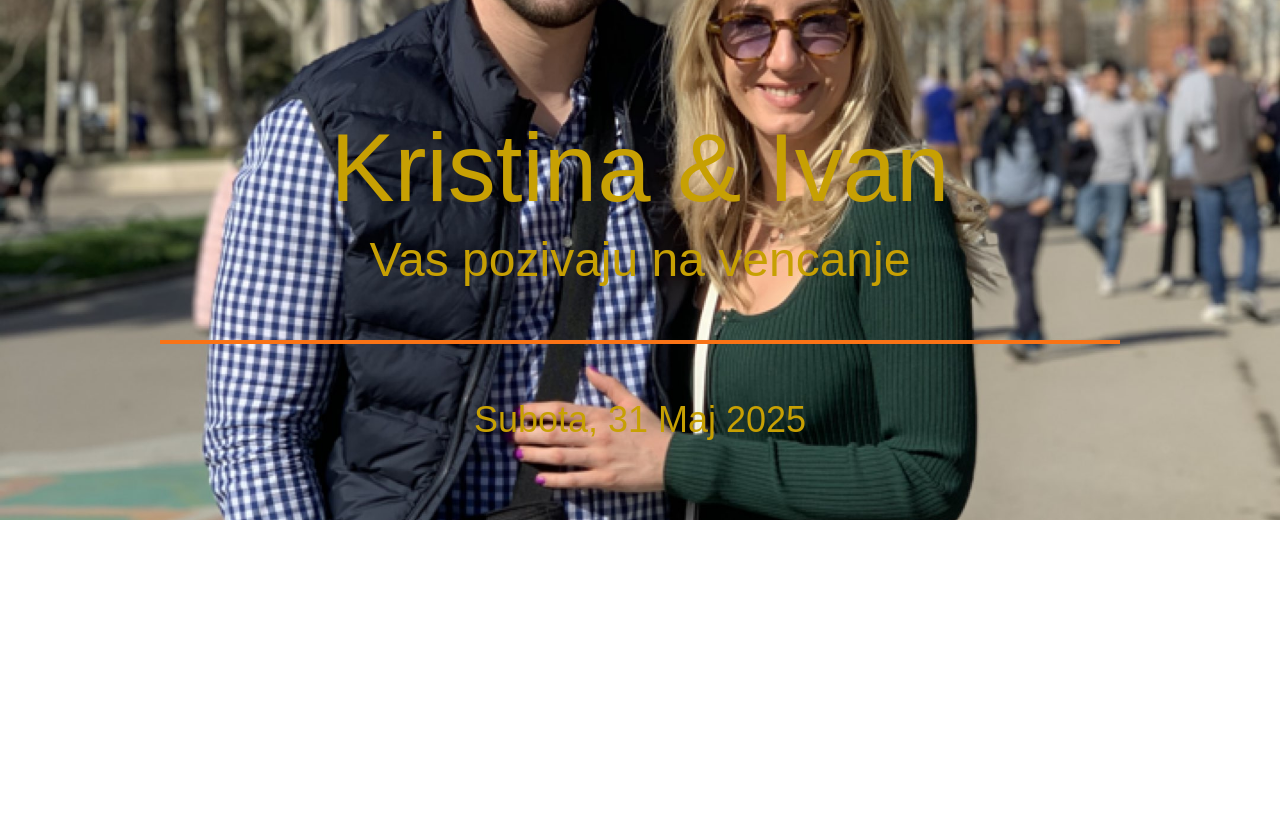
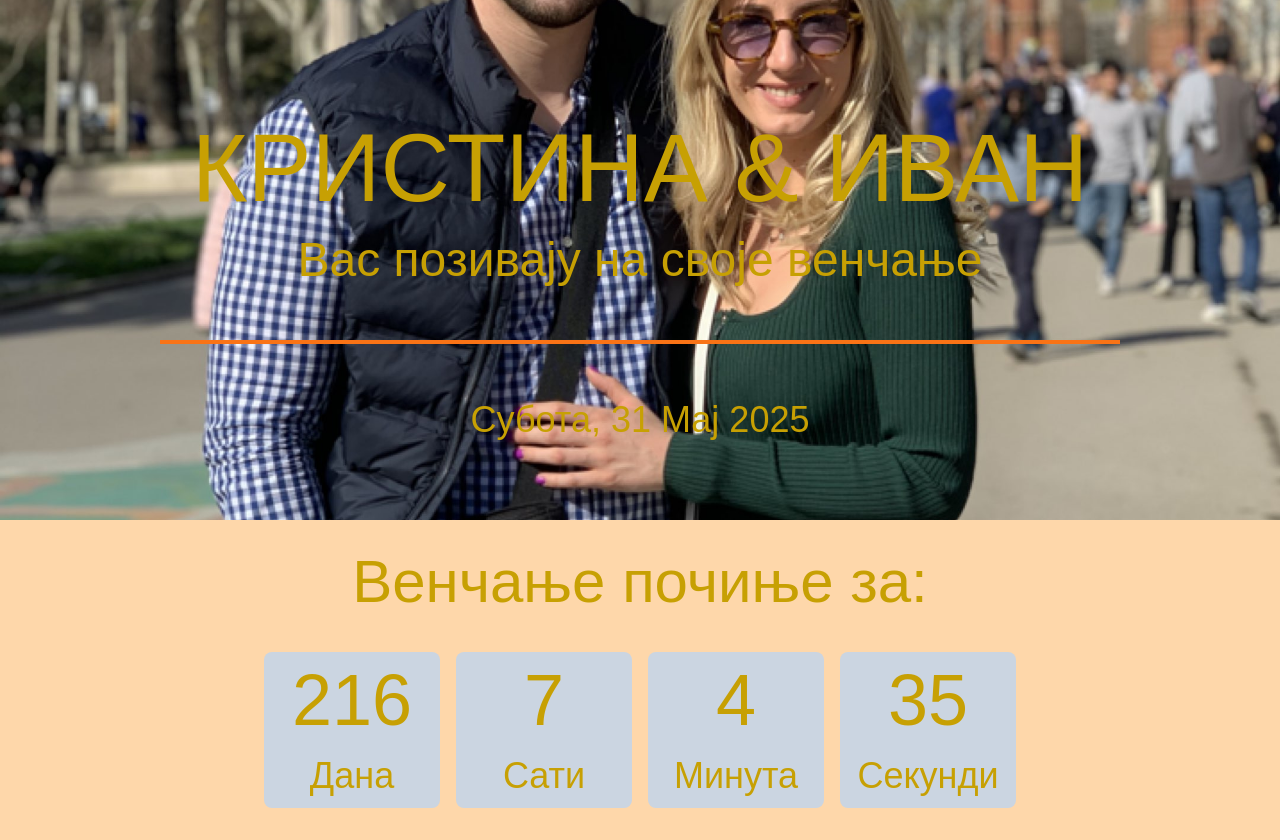
Before and after one commit to CNKE94/kikica.github.io, a Nuxt app: page /kikica.github.io in a window 1280 px wide. Shown: the part 280-1120 px from the top of the page. Before the commit the page ends 800 px from the top, so only its background shows below. Built offline with nearby package versions, Linux system fonts and the light colour scheme.

Commit message:
add countdown

```diff
--- /dev/null
+++ b/components/CountdownComponent.vue
@@ -0,0 +1,43 @@
+<script setup lang="ts">
+
+const targetDate = new Date(2025, 4, 31, 23, 59, 59);
+const timeRemaining = ref({ days: 0, hours: 0, minutes: 0, seconds: 0 });
+let intervalId: number | undefined;
+
+const calculateTimeRemaining = () => {
+  const now = new Date().getTime();
+  const distance = targetDate.getTime() - now;
+
+  if (distance <= 0) {
+    clearInterval(intervalId);
+    timeRemaining.value = { days: 0, hours: 0, minutes: 0, seconds: 0 };
+  } else {
+    const days = Math.floor(distance / (1000 * 60 * 60 * 24));
+    const hours = Math.floor((distance % (1000 * 60 * 60 * 24)) / (1000 * 60 * 60));
+    const minutes = Math.floor((distance % (1000 * 60 * 60)) / (1000 * 60));
+    const seconds = Math.floor((distance % (1000 * 60)) / 1000);
+    timeRemaining.value = { days, hours, minutes, seconds };
+  }
+};
+
+onMounted(() => {
+  calculateTimeRemaining();
+  intervalId = window.setInterval(calculateTimeRemaining, 1000);
+});
+
+onUnmounted(() => {
+  if (intervalId) clearInterval(intervalId);
+});
+</script>
+
+<template>
+  <div class="py-8 text-center bg-orange-200">
+    <AppHeading class="text-4xl lg:text-6xl mb-10" heading="h2" title="Венчање почиње за:" />
+    <div class="flex justify-center gap-x-4">
+        <AppCountdown :number="timeRemaining.days" subtitle="Дана" />
+        <AppCountdown :number="timeRemaining.hours" subtitle="Сати" />
+        <AppCountdown :number="timeRemaining.minutes" subtitle="Минута" />
+        <AppCountdown :number="timeRemaining.seconds" subtitle="Секунди" />
+    </div>
+  </div>
+</template>
--- a/components/MainComponent.vue
+++ b/components/MainComponent.vue
@@ -1,7 +1,7 @@
 <script setup lang="ts">
 const details = {
-    title: 'Kristina & Ivan',
-    description: 'Vas pozivaju na vencanje',
+    title: 'КРИСТИНА & ИВАН',
+    description: 'Вас позивају на своје венчање',
 }
 </script>
 
@@ -15,7 +15,7 @@ const details = {
     <div class="absolute top-1/3 lg:top-1/2 left-1/2 translate-x-[-50%] text-center w-full">
         <AppHeading class="text-6xl lg:text-8xl" heading="h1" :title="details.title" />
         <AppHeading class="text-3xl lg:text-5xl mt-5" heading="h2" :title="details.description" />
-        <p class="w-3/4 mx-auto text-2xl lg:text-4xl mt-14 pt-14 border-t-4 border-orange-500">Subota, 31 Maj 2025</p>
+        <p class="w-3/4 mx-auto text-2xl lg:text-4xl mt-14 pt-14 border-t-4 border-orange-500">Субота, 31 Мај 2025</p>
     </div>
   </div>
 </template>
--- /dev/null
+++ b/components/app/AppCountdown.vue
@@ -0,0 +1,14 @@
+<script setup lang="ts">
+interface Props {
+  number: number;
+  subtitle: string;
+}
+defineProps<Props>();
+</script>
+
+<template>
+    <div class="bg-slate-300 rounded-lg p-3 min-w-44">
+        <p class="text-5xl lg:text-7xl">{{ number }}</p>
+        <p class="text-3xl lg:text-4xl mt-5">{{ subtitle }}</p>
+    </div>
+</template>
--- a/pages/kikica.github.io/index.vue
+++ b/pages/kikica.github.io/index.vue
@@ -3,5 +3,6 @@
 <template>
   <div>
     <MainComponent />
+    <CountdownComponent />
   </div>
 </template>
```
